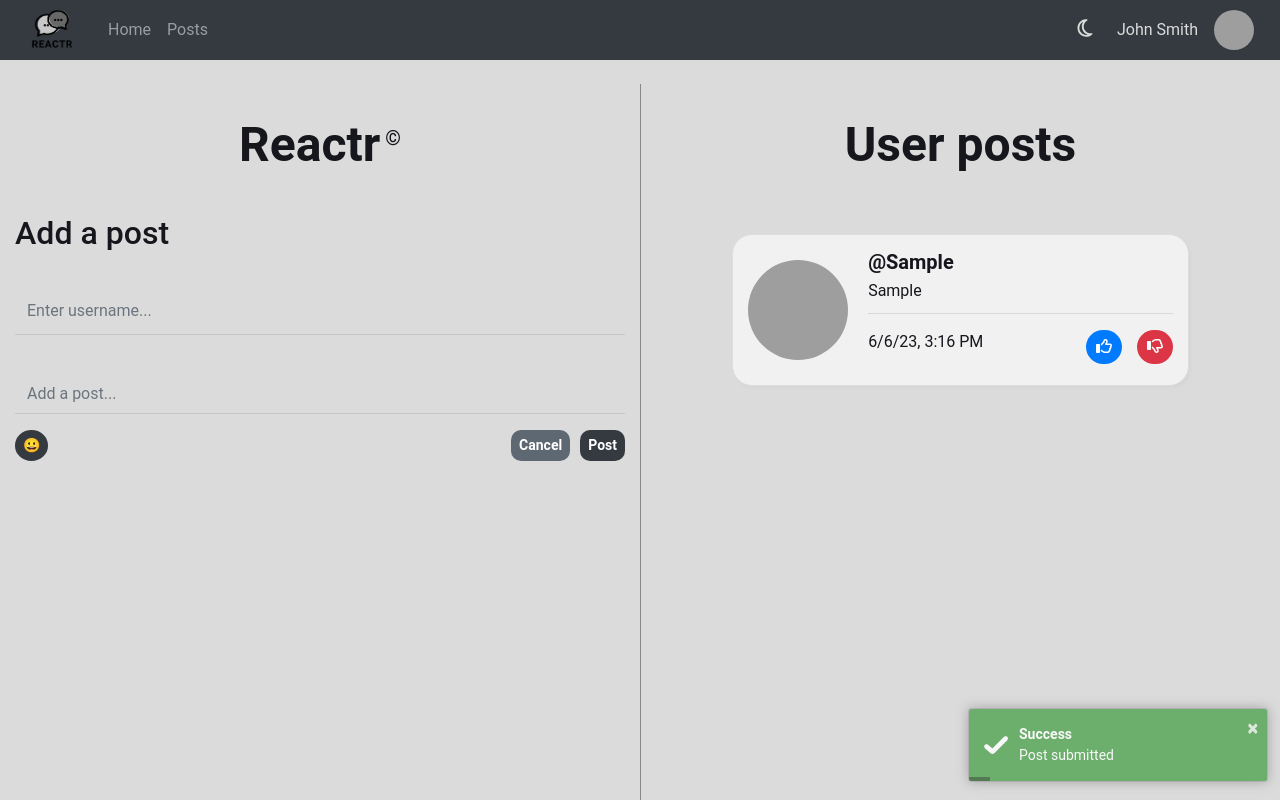
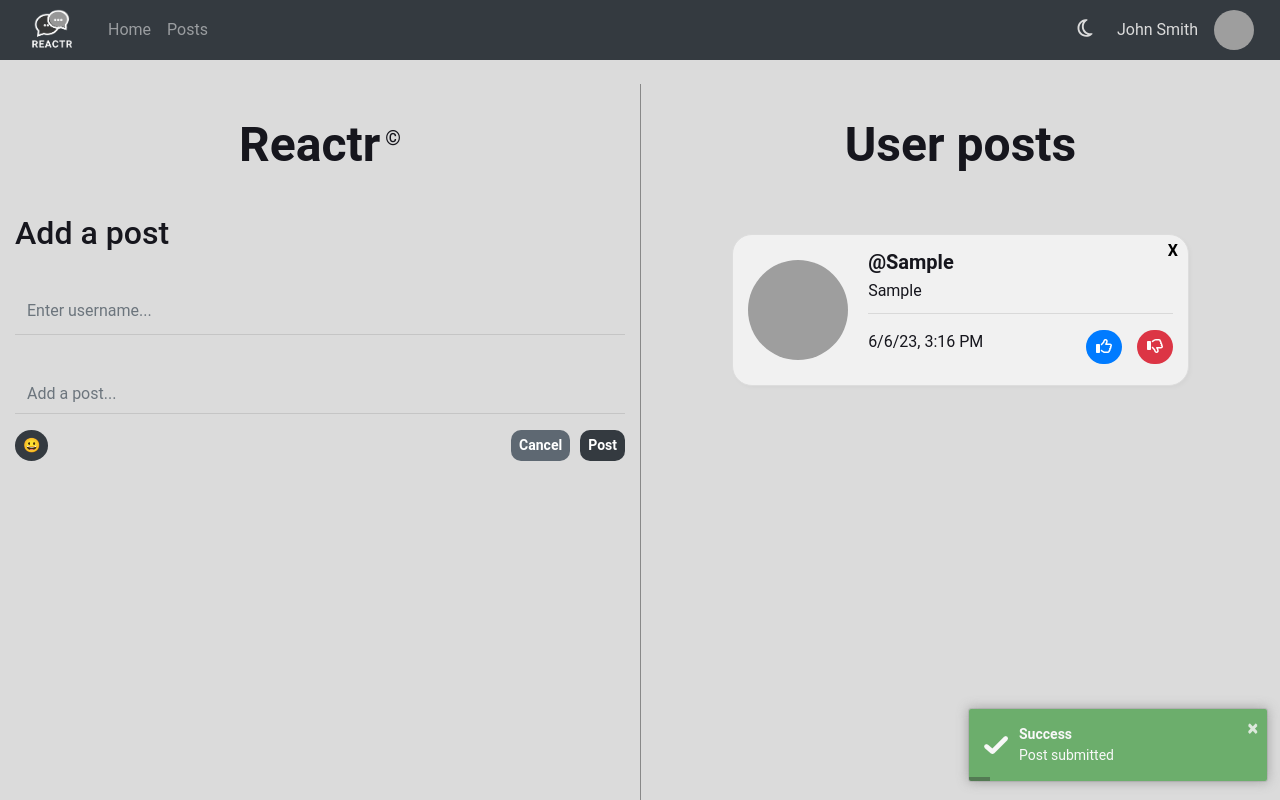
Before and after one commit to CodeByCalvin/reactsocialmediasite, a React (Create React App) app in the folder socialmediasite/: page / in a window 1280 px wide. Both pictures are taken after typing "Sample", "Sample" into the empty fields and a click on the button "Post". Shown: the top 800 px of the page. Built offline with nearby package versions, Linux system fonts and the light colour scheme; grey boxes are pictures that could not be loaded.

Commit message:
Implemented unique ID to each post which can be added/removed from local storage, added a close button on each post, updated the toastr notification to show when a post has been removed

```diff
--- a/socialmediasite/src/App.js
+++ b/socialmediasite/src/App.js
@@ -60,8 +60,24 @@ function App() {
   }, [theme]);
 
   const handleSubmit = (userInfo) => {
-    setUserPosts([...userPosts, userInfo]);
+    const postsWithId = { ...userInfo, id: Math.random() * 1000 };
+    const newPosts = [...userPosts, postsWithId];
+    localStorage.setItem("list", JSON.stringify(newPosts));
+    setUserPosts(newPosts);
+
     toastr["success"]("Post submitted", "Success");
+  };
+
+  React.useEffect(() => {
+    const list = localStorage.getItem("list");
+    setUserPosts(JSON.parse(list) || []);
+  }, []);
+
+  const closePost = (id) => {
+    const filteredPosts = userPosts.filter((post) => post.id !== id);
+    setUserPosts(filteredPosts);
+    localStorage.setItem("list", JSON.stringify(filteredPosts));
+    toastr["error"]("Post deleted", "Removed");
   };
 
   function Home() {
@@ -87,8 +103,10 @@ function App() {
                   <div key={index} className="mb-4">
                     <UserPost
                       img={"https://picsum.photos/200/300"}
+                      id={userPost.id}
                       username={"@" + userPost.username}
                       text={userPost.postText}
+                      closePost={closePost}
                     />
                   </div>
                 );
@@ -114,8 +132,10 @@ function App() {
                   <div key={index} className="mb-4">
                     <UserPost
                       img={"https://picsum.photos/200/300"}
+                      id={userPost.id}
                       username={userPost.username}
                       text={userPost.postText}
+                      closePost={closePost}
                     />
                   </div>
                 );
--- a/socialmediasite/src/components/navbar.jsx
+++ b/socialmediasite/src/components/navbar.jsx
@@ -5,7 +5,7 @@ import { Link } from "react-router-dom";
 import { FontAwesomeIcon } from "@fortawesome/react-fontawesome";
 import { faMoon as faLightMoon } from "@fortawesome/free-regular-svg-icons";
 import { faMoon as faSolidMoon } from "@fortawesome/free-solid-svg-icons";
-import Logo from "../imgs/Reactr.png";
+import Logo from "../imgs/Reactrbw.png";
 import "./navbar.css";
 
 export default function NavBar({ handleToggleTheme, theme }) {
--- a/socialmediasite/src/components/userpost.css
+++ b/socialmediasite/src/components/userpost.css
@@ -9,11 +9,43 @@
   padding: 15px;
   background-color: #f1f1f1;
   width: 75%;
+  position: relative;
 }
 @media only screen and (max-width: 600px) {
   .custom-card {
     width: 90%;
   }
+}
+
+.card-header {
+  display: flex;
+  align-items: center;
+  justify-content: center;
+  width: 100%;
+  height: 100%;
+  background-color: transparent;
+  border: none;
+}
+.username-header {
+  display: flex;
+  align-items: center;
+  justify-content: center;
+}
+
+.close-button {
+  border: none;
+  font-weight: 600;
+  transition: all 0.3s ease-in-out;
+  position: absolute;
+  top: 0;
+  right: 0;
+  margin-top: 3px;
+  margin-right: 4px;
+  background-color: transparent;
+}
+
+.close-button:hover {
+  transform: scale(1.1);
 }
 
 .card-container {
--- a/socialmediasite/src/components/userpost.jsx
+++ b/socialmediasite/src/components/userpost.jsx
@@ -2,7 +2,7 @@ import Button from "react-bootstrap/Button";
 import Card from "react-bootstrap/Card";
 import "./userpost.css";
 import React, { useState, useEffect } from "react";
-import { Container, Row, Col} from "react-bootstrap";
+import { Container, Row, Col } from "react-bootstrap";
 
 import { FontAwesomeIcon } from "@fortawesome/react-fontawesome";
 import { faThumbsUp as farThumbsUp } from "@fortawesome/free-regular-svg-icons";
@@ -11,12 +11,11 @@ import { faThumbsDown as farThumbsDown } from "@fortawesome/free-regular-svg-ico
 import { faThumbsDown as fasThumbsDown } from "@fortawesome/free-solid-svg-icons";
 
 export default function UserPost(props) {
-
   const [currentDate, setCurrentDate] = useState(new Date());
 
-  const formattedDate = currentDate.toLocaleString('en-US', {
-    dateStyle: 'short', // Display only the date
-    timeStyle: 'short', // Display only the time
+  const formattedDate = currentDate.toLocaleString("en-US", {
+    dateStyle: "short", // Display only the date
+    timeStyle: "short", // Display only the time
   });
 
   useEffect(() => {
@@ -45,6 +44,12 @@ export default function UserPost(props) {
       <div className="custom-card">
         <Card.Img className="custom-image" variant="top" src={props.img} />
         <div className="card-body-container">
+          <button
+            className="custom-button close-button"
+            onClick={() => props.closePost(props.id)}
+          >
+            X
+          </button>
           <Card.Title className="custom-title">{props.username}</Card.Title>
           <Card.Text className="custom-text">{props.text}</Card.Text>
           <hr />
@@ -52,7 +57,7 @@ export default function UserPost(props) {
             <Row>
               <Col className="pl-0">
                 <div>
-            <p style={{ fontSize: "16px"}}>{formattedDate.toString()}</p>
+                  <p style={{ fontSize: "16px" }}>{formattedDate.toString()}</p>
                 </div>
               </Col>
               <Col className="pr-0">
@@ -70,7 +75,6 @@ export default function UserPost(props) {
                     >
                       {/* // Always add like/like-button class, if the post has been liked, we want to show a solid icon and add liked/disliked class*/}
                       <div style={{ display: "flex", gap: "5px" }}>
-
                         <button
                           className={`like-button ${
                             likeStatus === "liked" ? "liked" : ""
@@ -78,10 +82,12 @@ export default function UserPost(props) {
                           onClick={handleLike}
                         >
                           <FontAwesomeIcon
-                      icon={likeStatus === "liked" ? fasThumbsUp : farThumbsUp}
+                            icon={
+                              likeStatus === "liked" ? fasThumbsUp : farThumbsUp
+                            }
                           />{" "}
                         </button>
-                    <div style={{width: "5px"}}></div>
+                        <div style={{ width: "5px" }}></div>
                         <button
                           className={`dislike-button ${
                             likeStatus === "disliked" ? "disliked" : ""
```
Also changed, not shown: socialmediasite/src/todo.txt. Lines whose indentation alone changed are shown as unchanged.
